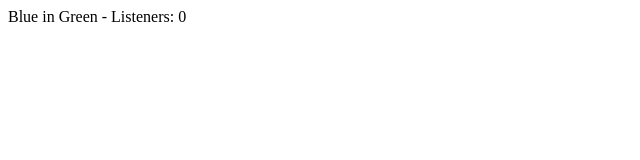
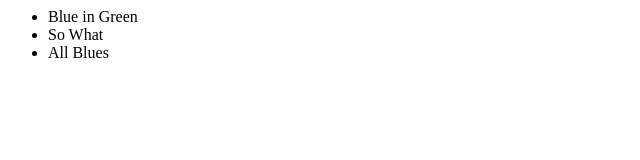
Before and after one commit to nghihoang/backbonejs-demo, a plain HTML site: page index.html in a window 1280 px wide. Shown: the whole page, without its empty margins (0-640 px from the left). Drawn offline with Linux system fonts and the light colour scheme.

Commit message:
part 13: handling collection events

```diff
--- a/index.html
+++ b/index.html
@@ -8,7 +8,7 @@
 </head>
 
 <body>
-    <div id="container"></div>
+    <ul id="songs"></ul>
 
     <script src="lib/jquery.js"></script>
     <script src="lib/underscore.js"></script>
--- a/lib/main.js
+++ b/lib/main.js
@@ -1,21 +1,59 @@
-var Song = Backbone.Model.extend({
-    defaults: {
-        listeners: 0
-    }
+var Song = Backbone.Model.extend();
+
+var Songs = Backbone.Collection.extend({
+    model: Song
 });
 
 var SongView = Backbone.View.extend({
+
+    tagName: "li",
+
+    render: function () {
+        this.$el.html(this.model.get("title"));
+        this.$el.attr("id", this.model.id);
+        return this;
+    }
+
+});
+
+var SongsView = Backbone.View.extend({
+
+    tagName: "ul",
+
     initialize: function () {
-        this.model.on("change", this.render, this);
+        this.model.on("add", this.onSongAdded, this);
+        this.model.on("remove", this.onSongRemoved, this);
+    },
+
+    onSongAdded: function (song) {
+        var songView = new SongView({ model: song });
+        this.$el.append(songView.render().$el);
+    },
+
+    onSongRemoved: function (song) {
+        // this.$el.find("li#" + song.id).remove();
+        this.$("li#" + song.id).remove();
     },
 
     render: function () {
-        this.$el.html(this.model.get("title") + " - Listeners: " + this.model.get("listeners"));
-        return this;
+        var self = this;
+
+        this.model.each(function (song) {
+            var songView = new SongView({ model: song });
+            self.$el.append(songView.render().$el);
+        });
     }
+
 });
 
-var song = new Song({ title: "Blue in Green" });
+var songs = new Songs([
+    new Song({ id: 1, title: "Blue in Green" }),
+    new Song({ id: 2, title: "So What" }),
+    new Song({ id: 3, title: "All Blues" })
+]);
 
-var songView = new SongView({ el: "#container", model: song });
-songView.render();
+var songsView = new SongsView({
+    el: "#songs",
+    model: songs
+});
+songsView.render();
```
